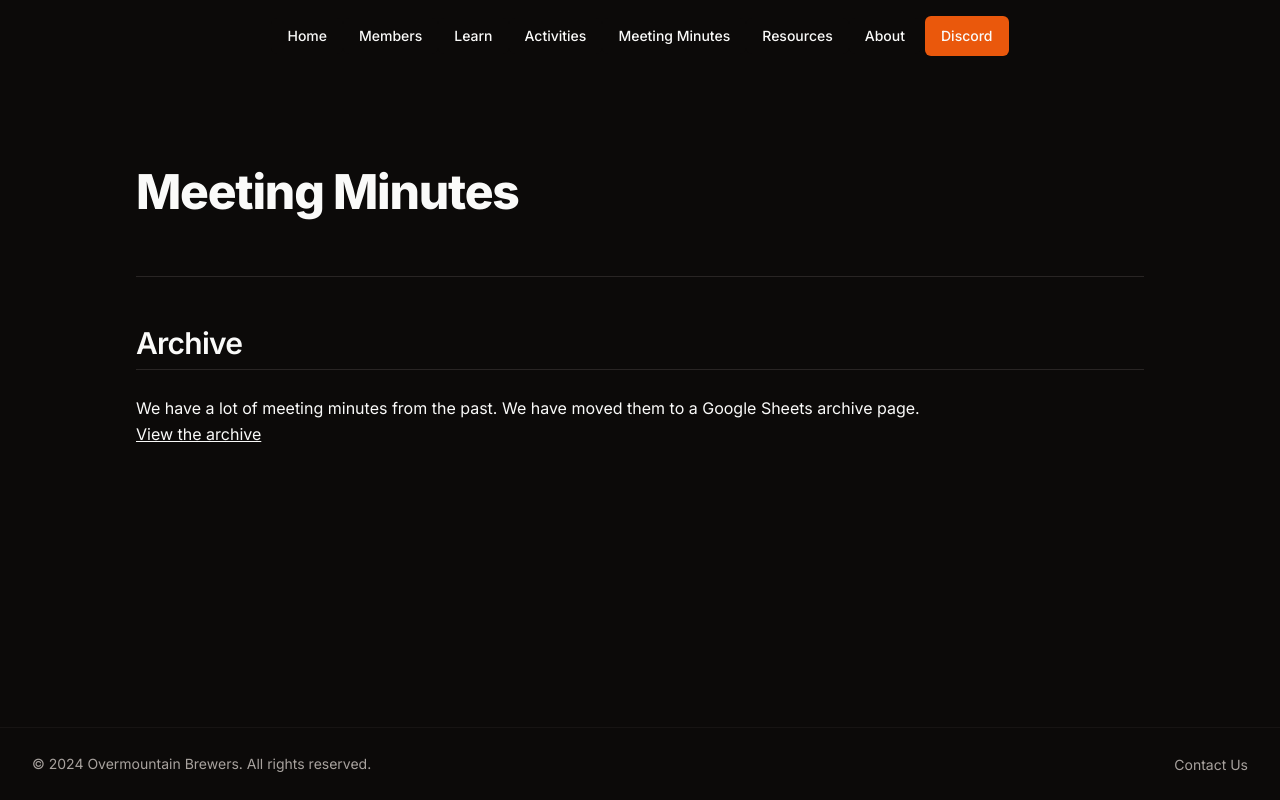
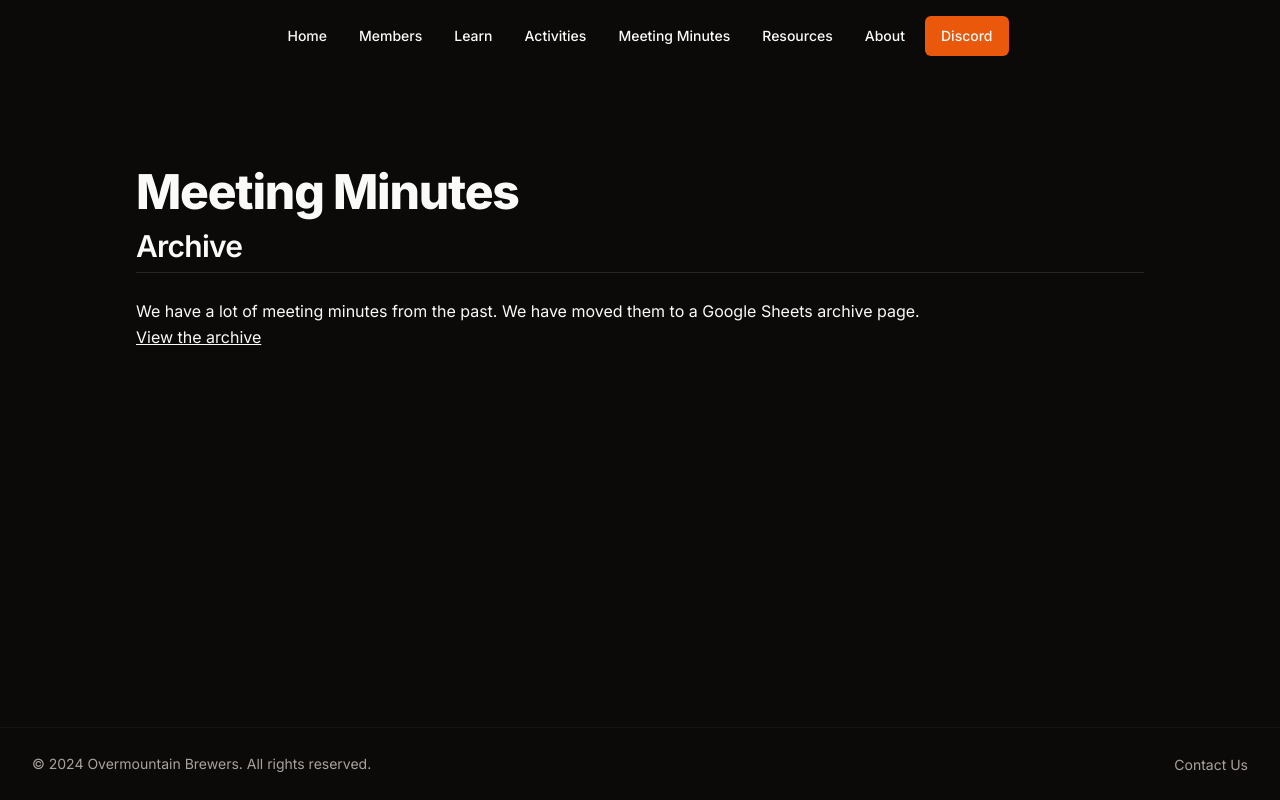
Before and after one commit to OvermountainBrewers/omb_website, a Next.js app in the folder site/: page /meeting-minutes in a window 1280 px wide. Built offline with nearby package versions, Linux system fonts and the light colour scheme.

Commit message:
refactor: remove unused imports

```diff
--- a/site/app/contact/page.tsx
+++ b/site/app/contact/page.tsx
@@ -13,7 +13,6 @@
  *
  * Uses Resend API for email delivery (configured in /api/contact/route.ts)
  */
-import { Metadata } from "next";
 import { H1, H2, P } from "@/components/typography";
 import { Card } from "@/components/card";
 import Main from "@/components/main";
--- a/site/app/meeting-minutes/page.tsx
+++ b/site/app/meeting-minutes/page.tsx
@@ -15,7 +15,6 @@ export default async function Page() {
   return (
     <Main>
       <H1>Meeting Minutes</H1>
-      <Divider />
       <ArchiveSection
         archiveType="meeting minutes"
         url="https://docs.google.com/spreadsheets/d/1pUzcV2MVy1lp9vWkHeAFMb8aHY23q0AjYnTVvUl6Yuk/edit?usp=drive_link"
```
